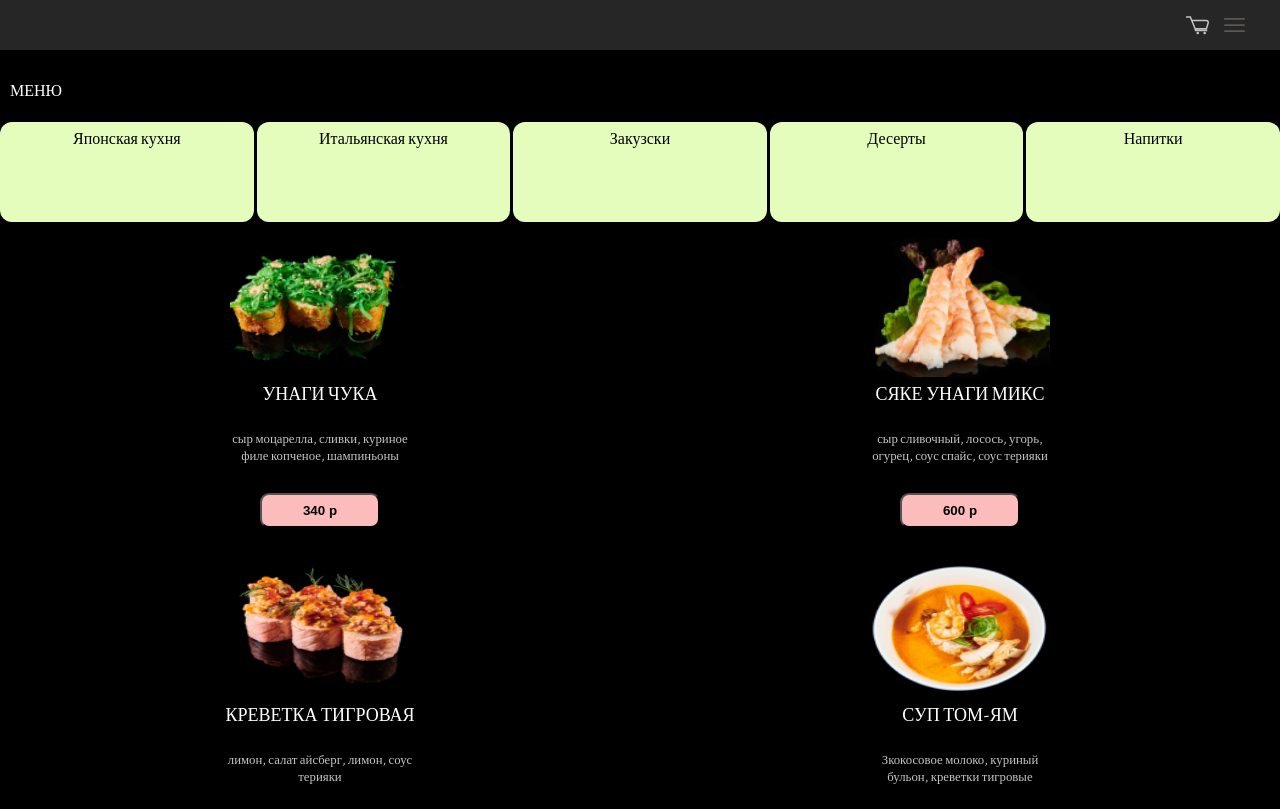
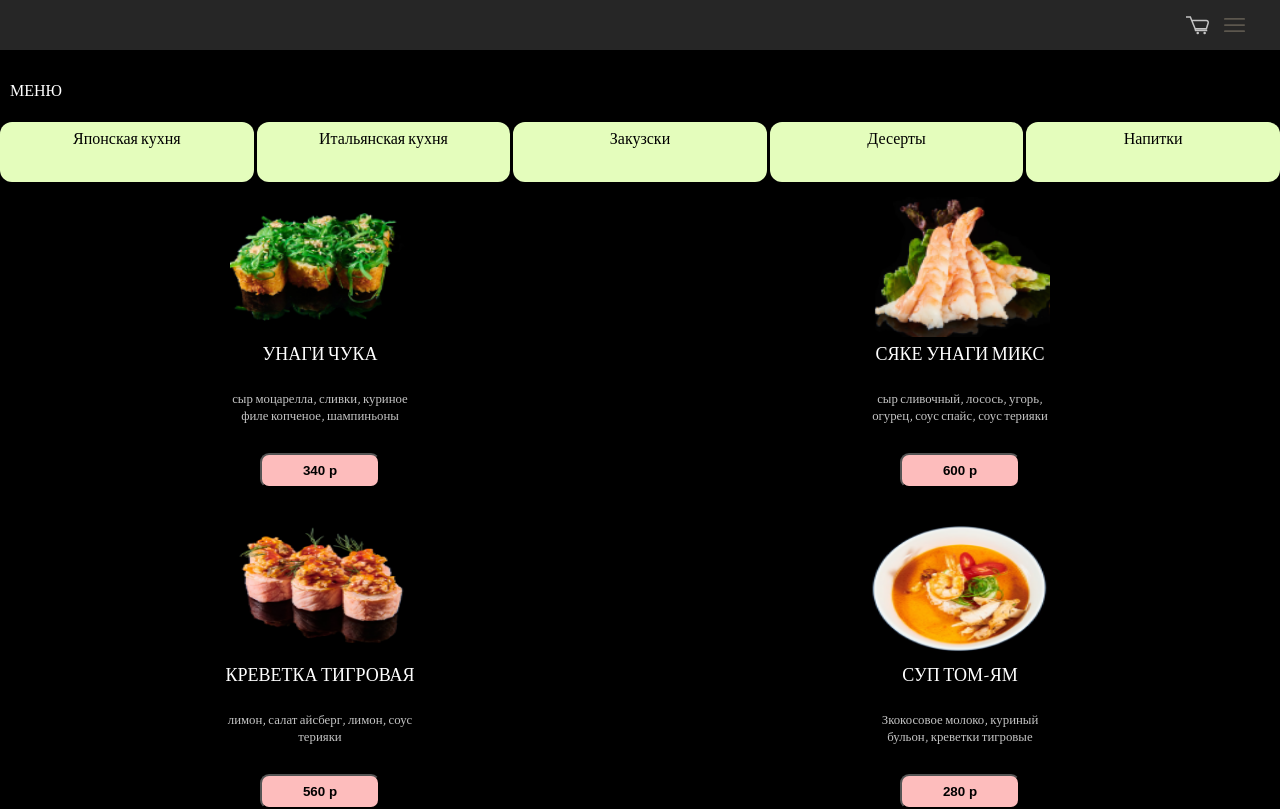
Before and after one commit to hellraiserxan/tg, a React (Create React App) app: page / in a window 1280 px wide. Shown: the top 809 px of the page. Built offline with nearby package versions, Linux system fonts and the light colour scheme.

Commit message:
change height

```diff
--- a/src/components/ProductList/ProductList.css
+++ b/src/components/ProductList/ProductList.css
@@ -19,7 +19,7 @@
   background-color: #E4FDBC;
   border-radius: 12px;
   width: 300px;
-  height: 100px;
+  height: 60px;
   color: #000000;
   text-align: center;
   padding: 6px 7px;
--- a/src/components/ProductList/ProductList.scss
+++ b/src/components/ProductList/ProductList.scss
@@ -17,7 +17,7 @@
 		background-color: #E4FDBC;
 		border-radius: 12px;
 		width: 300px;
-		height: 100px;
+		height: 60px;
 		color: #000000;
 		text-align: center;
 		padding: 6px 7px;
```
Also changed, not shown: 1 other file (tests, documents, lock files or other folders).
